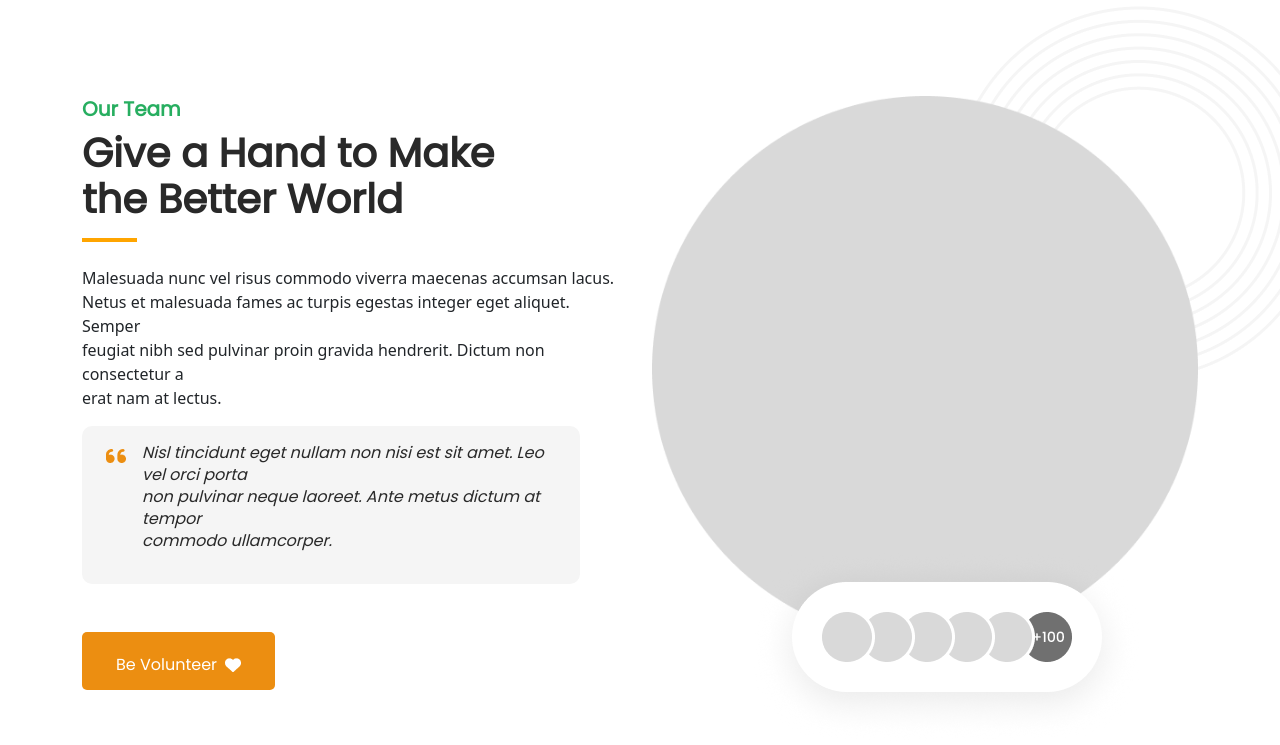
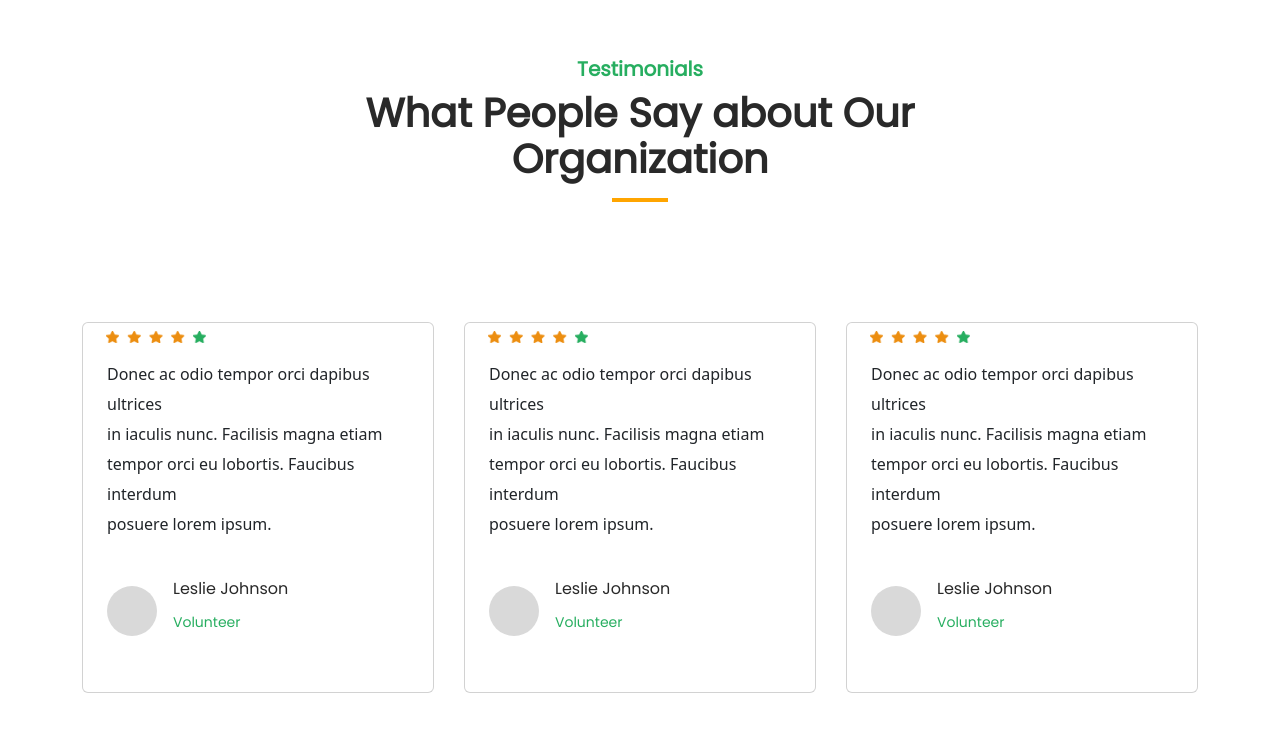
Before and after one commit to ozguruzer/help-hub, a website built with Parcel: page index.html in a window 1280 px wide. Shown: the part 4953-5698 px from the top of the page. Built offline with nearby package versions, Linux system fonts and the light colour scheme; files whose address does not match are found by name.

Commit message:
about-us page

```diff
--- a/index.html
+++ b/index.html
@@ -391,43 +391,7 @@
     </div>
   </section>
 
-  <section class="our-team">
-    <div class="container">
-      <div class="row">
-        <div class="col-lg-6">
-          <h2 class="our-team-title">Our Team</h2>
-          <p class="our-team-text">Give a Hand to Make <br>
-            the Better World</p>
-          <div class="hero-line mb-4"></div>
-          <p>Malesuada nunc vel risus commodo viverra maecenas accumsan lacus. <br>
-            Netus et malesuada fames ac turpis egestas integer eget aliquet. Semper <br>
-            feugiat nibh sed pulvinar proin gravida hendrerit. Dictum non consectetur a <br>
-            erat nam at lectus.</p>
-          <div class="our-team-down-p d-flex p-3 me-5">
-            <div class="our-team-icon pe-3 ps-2">
-              <img src="assets/img/icons/our-vırgul.png" alt="">
-            </div>
-            <p class="down-p-our">Nisl tincidunt eget nullam non nisi est sit amet. Leo vel orci porta <br>
-              non pulvinar neque laoreet. Ante metus dictum at tempor <br> commodo ullamcorper.</p>
-          </div>
-          <div class="our-team-btn  mt-5">
-            <div class="d-flex align-items-center justify-content-center btn">
-              <h5 class="donate-text pt-3 text-nowrap">Be Volunteer</h5>
-              <img src="assets/img/icons/menu-heart.png" class="img-fluid ms-2 mt-2" width="16px" height="10px" alt="">
-            </div>
-          </div>
-        </div>
-        <div class="col-lg-6">
-          <div class="our-team-right-img-up position-relative">
-            <img src="assets/img/our-team-element.png" class="img-fluid our-team-element" alt="">
-            <img src="assets/img/our-team-ball.png" class="img-fluid" alt="">
-            <div class="our-team-right-img-down ">
-              <img src="assets/img/our-team.png" class="img-fluid mx-auto" alt="" srcset="">
-            </div>
-          </div>
-        </div>
-      </div>
-  </section>
+
 
   <section class="testimonials">
     <div class="container">
```
